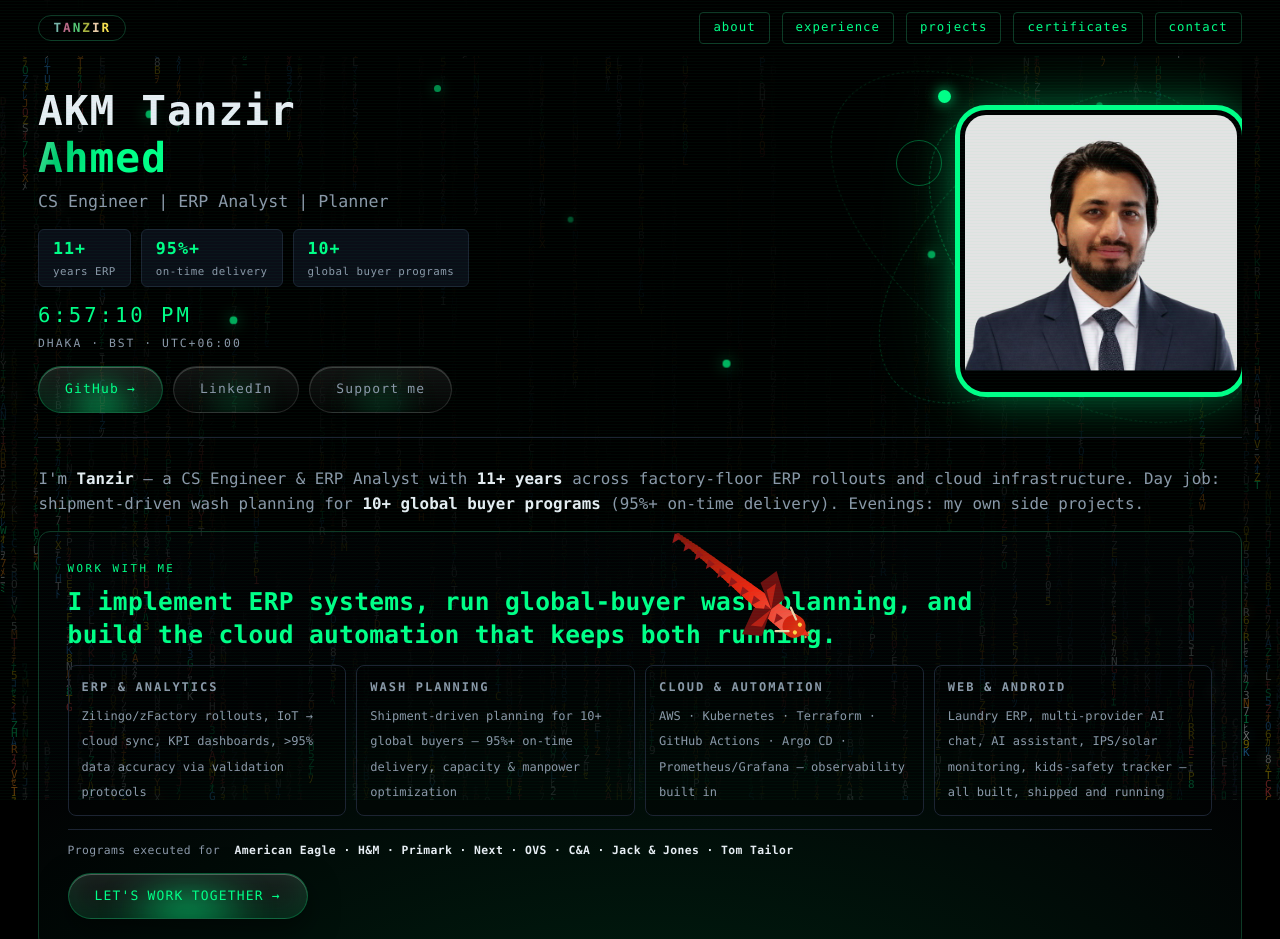
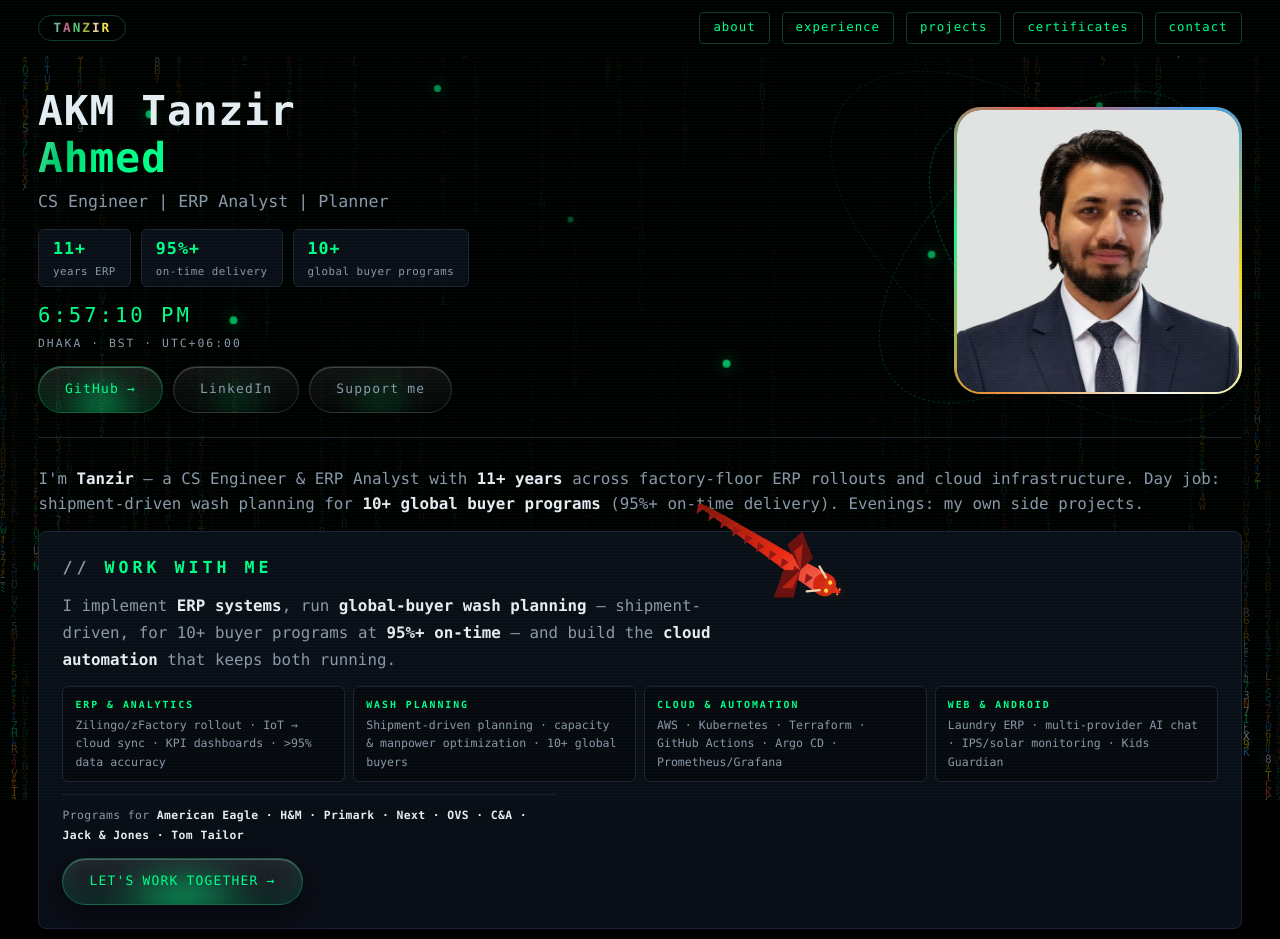
Before and after one commit to iamtanzir/iamtanzir.github.io, a plain HTML site: page index.html in a window 1280 px wide. Shown: the top 939 px of the page. Drawn offline with Linux system fonts and the light colour scheme.

Commit message:
fix: portrait framing + rainbow ring; work-with-me back to terminal style
- portrait: fresh tanzir-square-v2.jpg crop (full head, headroom kept, cache-busted)
- ring: 5px black rim + static green glow replaced with 3px spinning conic rainbow (TANZIR spectrum, cautious saturate .85, soft blur glow)
- dot/circle accents removed
- WORK WITH ME section restyled to the site's terminal-panel look: h2 // + muted line + 2x2 capability grid + buyer strip + single green CTA (drop the radial gradient conversion band)

```diff
--- a/index.html
+++ b/index.html
@@ -158,7 +158,7 @@
   .hero{padding:clamp(20px,4vh,36px) 0 clamp(16px,3vh,28px);border-bottom:1px solid var(--line)}
   .hero-inner{display:flex;align-items:center;gap:clamp(24px,4vw,96px)}
   .hero-text{flex:1;min-width:0}
-  .avatar{width:clamp(150px,22vw,380px);height:auto;aspect-ratio:1/1;object-fit:cover;object-position:center;border-radius:26px;border:5px solid #000;box-shadow:0 0 0 5px var(--green),0 0 44px rgba(0,255,136,.42),0 0 96px rgba(0,255,136,.16);background:var(--panel);flex-shrink:0}
+  .avatar{width:clamp(150px,22vw,380px);height:auto;aspect-ratio:1/1;object-fit:cover;object-position:center top;border-radius:24px;border:0;background:#000;position:relative;z-index:1;flex-shrink:0}
   h1{font-size:clamp(1.6rem,5.5vw,2.6rem);line-height:1.15;letter-spacing:1px}
   h1 .accent{background:linear-gradient(110deg,#00ff88 20%,#8dffc8 36%,#00c96d 50%,#00ff88 66%);background-size:220% 100%;-webkit-background-clip:text;background-clip:text;color:transparent;animation:sheenText 3.4s linear infinite}
   @keyframes sheenText{0%{background-position:0% 50%}100%{background-position:-220% 50%}}
@@ -323,11 +323,11 @@
   .sweep{position:absolute;top:50%;left:50%;width:230px;height:230px;border-radius:50%;background:conic-gradient(from 0deg, rgba(0,255,136,.38) 0deg, rgba(0,255,136,0) 62deg);transform:translate(-50%,-50%);transform-origin:center;mix-blend-mode:screen;animation:sweepSpin 5.5s linear infinite}
   @keyframes sweepSpin{from{transform:translate(-50%,-50%) rotate(0deg)}to{transform:translate(-50%,-50%) rotate(360deg)}}
 
-  /* photo */
-  .avatar-wrap{position:relative;flex-shrink:0;display:inline-flex}
-  .avatar-dot{position:absolute;top:-20px;left:-22px;width:13px;height:13px;border-radius:50%;background:var(--green);box-shadow:0 0 14px rgba(0,255,136,.95);z-index:2;pointer-events:none}
-  .avatar-circle{position:absolute;top:30px;left:-64px;width:46px;height:46px;border-radius:50%;border:1px solid rgba(0,255,136,.35);z-index:0;pointer-events:none}
-  @media (max-width:820px){.avatar-dot,.avatar-circle{display:none}}
+  /* photo — thin rainbow neon ring, TANZIR spectrum (cautious) */
+  .avatar-wrap{position:relative;flex-shrink:0;display:inline-flex;padding:3px;border-radius:27px;overflow:hidden;isolation:isolate;background:#000}
+  .avatar-wrap::before,.avatar-wrap::after{content:"";position:absolute;inset:-75%;z-index:0;background:conic-gradient(from 0deg,#00ff88,#ff4d4d,#35a2ff,#ffd700,#f2f6f8,#ff8c1a,#00ff88);animation:ringSpin 6.5s linear infinite;filter:saturate(.85)}
+  .avatar-wrap::after{filter:blur(11px) saturate(.85);opacity:.45}
+  @keyframes ringSpin{to{transform:rotate(360deg)}}
 
   /* floating dust in hero */
   .dust{position:absolute;width:5px;height:5px;border-radius:50%;background:var(--green);box-shadow:0 0 10px rgba(0,255,136,.8);opacity:.35;z-index:0;pointer-events:none;animation:dustFloat 6s ease-in-out infinite alternate}
@@ -360,18 +360,15 @@
   .intro-lead{color:var(--muted);max-width:none;text-wrap:pretty}
   .intro-lead b{color:var(--text)}
   @media (max-width:900px){.intro-lead{max-width:62ch}}
-  /* hire / work-with-me band */
-  .cta-band{position:relative;overflow:hidden;border:1px solid var(--green-dim);border-radius:12px;padding:clamp(16px,2.2vw,30px);margin:14px 0 18px;background:radial-gradient(120% 170% at 50% 125%,rgba(0,255,136,.12),rgba(10,14,23,.15) 55%)}
-  .cta-kicker{margin:0 0 8px;color:var(--green)}
-  .cta-title{font-size:clamp(1.15rem,2vw,1.55rem);line-height:1.35;letter-spacing:.3px;color:var(--text);max-width:62ch;margin:0 0 14px;font-weight:600}
-  .cta-title span{color:var(--green)}
-  .cap-grid{display:grid;grid-template-columns:repeat(auto-fit,minmax(min(100%,230px),1fr));gap:10px;margin-bottom:13px}
-  .cap{border:1px solid var(--line);background:rgba(0,0,0,.35);border-radius:8px;padding:12px 13px}
-  .cap b{color:var(--green);font-size:.68rem;letter-spacing:2px;display:block;margin-bottom:5px}
-  .cap span{color:var(--muted);font-size:.76rem;line-height:1.55}
+  /* work-with-me — previous style: terminal panel */
+  .cta-panel{border:1px solid var(--line);background:var(--panel);border-radius:8px;padding:clamp(14px,1.8vw,26px);margin:14px 0 18px}
+  .cta-panel p{color:var(--muted);max-width:72ch;line-height:1.7}
+  .cta-panel b{color:var(--text)}
+  .cta-points{list-style:none;display:grid;grid-template-columns:repeat(auto-fit,minmax(min(100%,265px),1fr));gap:8px;margin:12px 0}
+  .cta-points li{border:1px solid var(--line);background:rgba(0,0,0,.35);border-radius:6px;padding:10px 12px;color:var(--muted);font-size:.73rem;line-height:1.6}
+  .cta-points li b{display:block;color:var(--green);font-size:.62rem;letter-spacing:2px;margin-bottom:3px}
   .buyer-strip{color:var(--muted);font-size:.72rem;letter-spacing:.4px;border-top:1px solid var(--line);padding-top:11px;margin:0 0 13px}
   .buyer-strip b{color:var(--text);font-weight:600}
-  .cta-btn{width:max-content}
   /* react-spring concept, ported to pure CSS: spring-overshoot entrance */
   @keyframes springIn{from{opacity:0;transform:translateY(26px) scale(.96)}55%{opacity:1;transform:translateY(-5px) scale(1.015)}75%{transform:translateY(2px) scale(.997)}100%{opacity:1;transform:none}}
   .hero-text>*{animation:springIn .75s cubic-bezier(.34,1.4,.64,1) both}
@@ -416,6 +413,7 @@
     body::after{background:none}
     body{animation:none}
     .matrix-bg,.fire-fx,.radar,.dust,.dragon-fx{display:none}
+    .avatar-wrap::before,.avatar-wrap::after{animation:none}
     .cursor-dot,.cursor-ring,.fire-fx,.page-glow{display:none}
   }
 </style>
@@ -480,9 +478,7 @@
         </div>
       </div>
       <span class="avatar-wrap">
-        <span class="avatar-circle" aria-hidden="true"></span>
-        <span class="avatar-dot" aria-hidden="true"></span>
-        <img class="avatar" src="assets/tanzir-square.jpg" alt="AKM Tanzir Ahmed — CS Engineer & ERP Analyst" width="640" height="640" fetchpriority="high" decoding="async">
+        <img class="avatar" src="assets/tanzir-square-v2.jpg" alt="AKM Tanzir Ahmed — CS Engineer & ERP Analyst" width="640" height="640" fetchpriority="high" decoding="async">
       </span>
     </div>
   </div>
@@ -492,17 +488,17 @@
     <h2 class="sr-only">Home</h2>
     <p class="intro-lead">I'm <b>Tanzir</b> — a CS Engineer &amp; ERP Analyst with <b>11+ years</b> across factory-floor ERP rollouts and cloud infrastructure. Day job: shipment-driven wash planning for <b>10+ global buyer programs</b> (95%+ on-time delivery). Evenings: my own side projects.</p>
 
-    <div class="cta-band">
-      <p class="sub2 cta-kicker">WORK WITH ME</p>
-      <h3 class="cta-title">I implement <span>ERP systems</span>, run <span>global-buyer wash planning</span>, and build the <span>cloud automation</span> that keeps both running.</h3>
-      <div class="cap-grid">
-        <div class="cap"><b>ERP &amp; ANALYTICS</b><span>Zilingo/zFactory rollouts, IoT → cloud sync, KPI dashboards, &gt;95% data accuracy via validation protocols</span></div>
-        <div class="cap"><b>WASH PLANNING</b><span>Shipment-driven planning for 10+ global buyers — 95%+ on-time delivery, capacity &amp; manpower optimization</span></div>
-        <div class="cap"><b>CLOUD &amp; AUTOMATION</b><span>AWS · Kubernetes · Terraform · GitHub Actions · Argo CD · Prometheus/Grafana — observability built in</span></div>
-        <div class="cap"><b>WEB &amp; ANDROID</b><span>Laundry ERP, multi-provider AI chat, AI assistant, IPS/solar monitoring, kids-safety tracker — all built, shipped and running</span></div>
-      </div>
-      <p class="buyer-strip">Programs executed for&nbsp; <b>American Eagle · H&amp;M · Primark · Next · OVS · C&amp;A · Jack &amp; Jones · Tom Tailor</b></p>
-      <a class="btn cta-btn" href="#contact">LET'S WORK TOGETHER →</a>
+    <div class="cta-panel" id="work-with-me">
+      <h2>WORK WITH ME</h2>
+      <p>I implement <b>ERP systems</b>, run <b>global-buyer wash planning</b> — shipment-driven, for 10+ buyer programs at <b>95%+ on-time</b> — and build the <b>cloud automation</b> that keeps both running.</p>
+      <ul class="cta-points">
+        <li><b>ERP &amp; ANALYTICS</b>Zilingo/zFactory rollout · IoT → cloud sync · KPI dashboards · &gt;95% data accuracy</li>
+        <li><b>WASH PLANNING</b>Shipment-driven planning · capacity &amp; manpower optimization · 10+ global buyers</li>
+        <li><b>CLOUD &amp; AUTOMATION</b>AWS · Kubernetes · Terraform · GitHub Actions · Argo CD · Prometheus/Grafana</li>
+        <li><b>WEB &amp; ANDROID</b>Laundry ERP · multi-provider AI chat · IPS/solar monitoring · Kids Guardian</li>
+      </ul>
+      <p class="buyer-strip">Programs for <b>American Eagle · H&amp;M · Primark · Next · OVS · C&amp;A · Jack &amp; Jones · Tom Tailor</b></p>
+      <a class="btn" href="#contact">LET'S WORK TOGETHER →</a>
     </div>
     <div class="quick-grid">
       <a class="quick-card" href="#about"><b>ABOUT →</b><span>Who I am — background, stack and education</span></a>
```
Also changed, not shown: assets/tanzir-square-v2.jpg (added).
